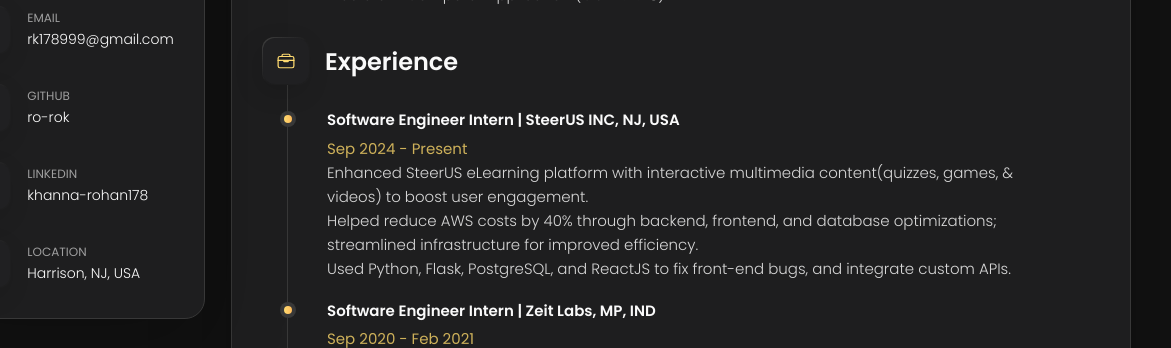
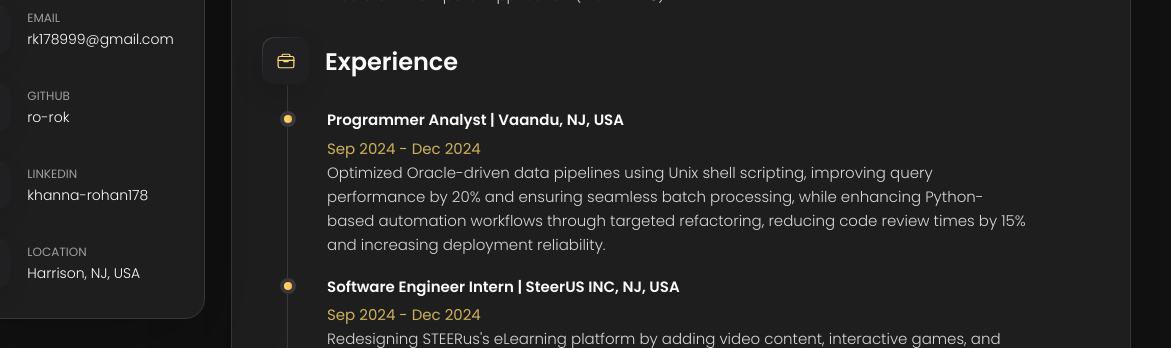
Before and after one commit to ro-rok/ro-rok, a plain HTML site: page index.html in a window 1280 px wide. Both pictures are taken after a click on the button "Resume". Shown: the part 424-772 px from the top of the page, 109-1280 px from the left. Drawn offline with nearby package versions, Linux system fonts and the light colour scheme.

Commit message:
Update index.html

```diff
--- a/index.html
+++ b/index.html
@@ -370,17 +370,28 @@
           </div>
 
           <ol class="timeline-list">
+            <li class="timeline-item">
 
+              <h4 class="h4 timeline-item-title">Programmer Analyst | Vaandu, NJ, USA</h4>
+
+              <span>Sep 2024 - Dec 2024</span>
+
+               <ul class="timeline-text">
+                <li>Optimized Oracle-driven data pipelines using Unix shell scripting, improving query performance by 20% and ensuring seamless batch processing,
+                  while enhancing Python-based automation workflows through targeted refactoring, reducing code review times by 15% and increasing deployment reliability.</li>
+              </ul>
+
+            </li>
             <li class="timeline-item">
 
               <h4 class="h4 timeline-item-title">Software Engineer Intern | SteerUS INC, NJ, USA</h4>
 
-              <span>Sep 2024 - Present</span>
+              <span>Sep 2024 - Dec 2024</span>
 
                <ul class="timeline-text">
-                <li>Enhanced SteerUS eLearning platform with interactive multimedia content(quizzes, games, & videos) to boost user engagement.</li>
-                <li>Helped reduce AWS costs by 40% through backend, frontend, and database optimizations; streamlined infrastructure for improved efficiency.</li>
-                <li>Used Python, Flask, PostgreSQL, and ReactJS to fix front-end bugs, and integrate custom APIs.</li>
+                <li>Redesigning STEERus's eLearning platform by adding video content, interactive games, and quizzes to boost user engagement. Using Python, Flask, PostgreSQL, and ReactJS to fix frontend bugs and integrate custom APIs.</li>
+                 <li>Helped reduce AWS service costs by 40% by optimizing backend logic, frontend performance, and SQL database queries, streamlining overall infrastructure and application efficiency
+</li>
               </ul>
 
             </li>
```
